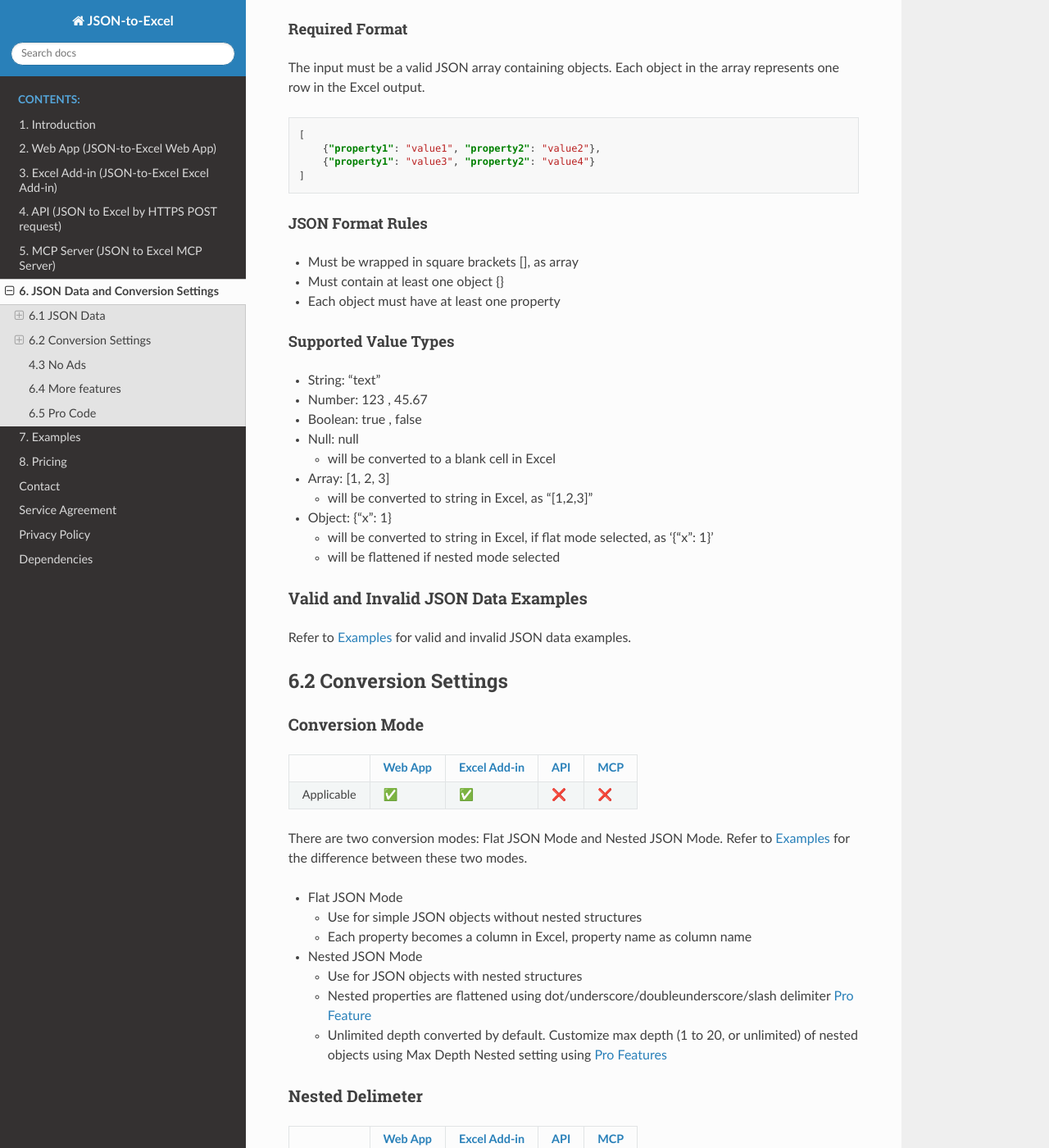
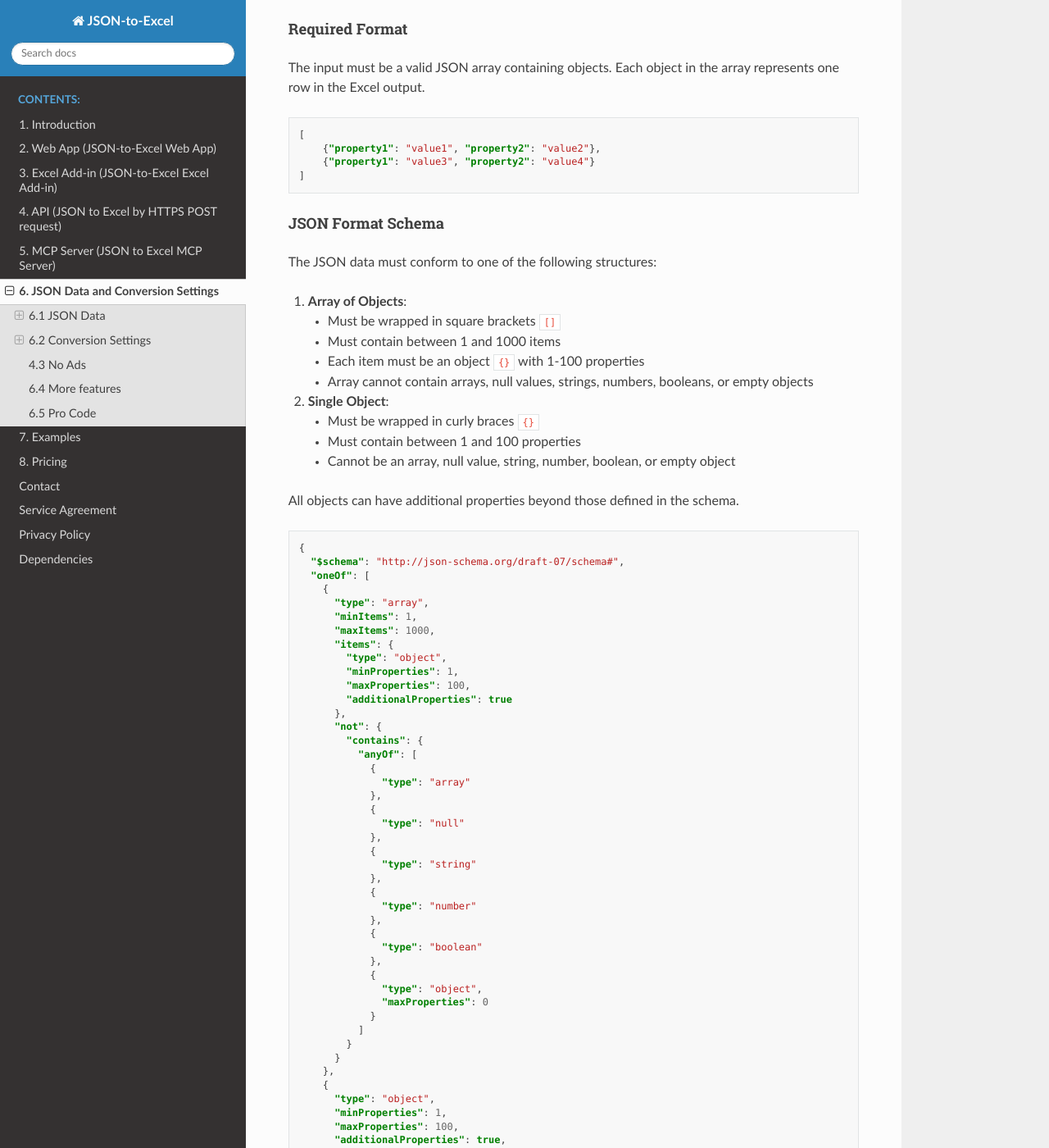
Before and after one commit to he-yang/JSON-to-Excel, a Sphinx documentation site: the page built from source/profeatures.md, in a window 1280 px wide and 1400 px high, scrolled down 1594 px. Shown: the whole window at 82% size. Built offline with Sphinx 7.4.7 and the Read the Docs theme 3.1.0, drawn with Linux system fonts in a browser that asks for light colours; some of the changed text lies outside the part shown.

Commit message:
update json schema

````diff
--- a/source/profeatures.md
+++ b/source/profeatures.md
@@ -51,11 +51,95 @@
 ]
 ```
 
-#### JSON Format Rules
+#### JSON Format Schema
 
-- Must be wrapped in square brackets [], as array
-- Must contain at least one object {}
-- Each object must have at least one property
+The JSON data must conform to one of the following structures:
+
+1. **Array of Objects**:
+   - Must be wrapped in square brackets `[]`
+   - Must contain between 1 and 1000 items
+   - Each item must be an object `{}` with 1-100 properties
+   - Array cannot contain arrays, null values, strings, numbers, booleans, or empty objects
+
+2. **Single Object**:
+   - Must be wrapped in curly braces `{}`
+   - Must contain between 1 and 100 properties
+   - Cannot be an array, null value, string, number, boolean, or empty object
+
+All objects can have additional properties beyond those defined in the schema.
+
+```json
+{
+  "$schema": "http://json-schema.org/draft-07/schema#",
+  "oneOf": [
+    {
+      "type": "array",
+      "minItems": 1,
+      "maxItems": 1000,
+      "items": {
+        "type": "object",
+        "minProperties": 1,
+        "maxProperties": 100,
+        "additionalProperties": true
+      },
+      "not": {
+        "contains": {
+          "anyOf": [
+            {
+              "type": "array"
+            },
+            {
+              "type": "null"
+            },
+            {
+              "type": "string"
+            },
+            {
+              "type": "number"
+            },
+            {
+              "type": "boolean"
+            },
+            {
+              "type": "object",
+              "maxProperties": 0
+            }
+          ]
+        }
+      }
+    },
+    {
+      "type": "object",
+      "minProperties": 1,
+      "maxProperties": 100,
+      "additionalProperties": true,
+      "not": {
+        "anyOf": [
+          {
+            "type": "array"
+          },
+          {
+            "type": "null"
+          },
+          {
+            "type": "string"
+          },
+          {
+            "type": "number"
+          },
+          {
+            "type": "boolean"
+          },
+          {
+            "type": "object",
+            "maxProperties": 0
+          }
+        ]
+      }
+    }
+  ]
+}
+```
 
 #### Supported Value Types
 
````
Also changed, not shown: source/API.md (+2 -2 lines).
